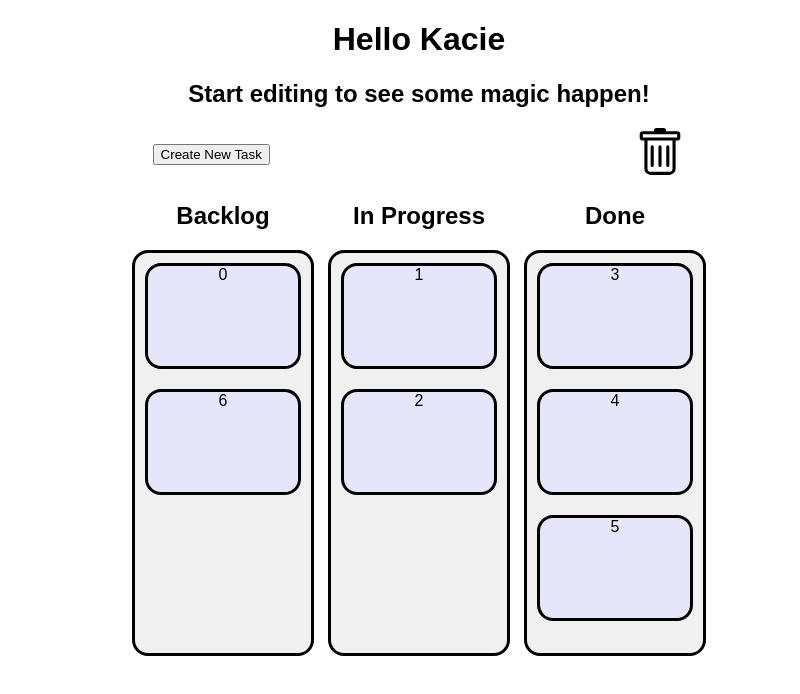
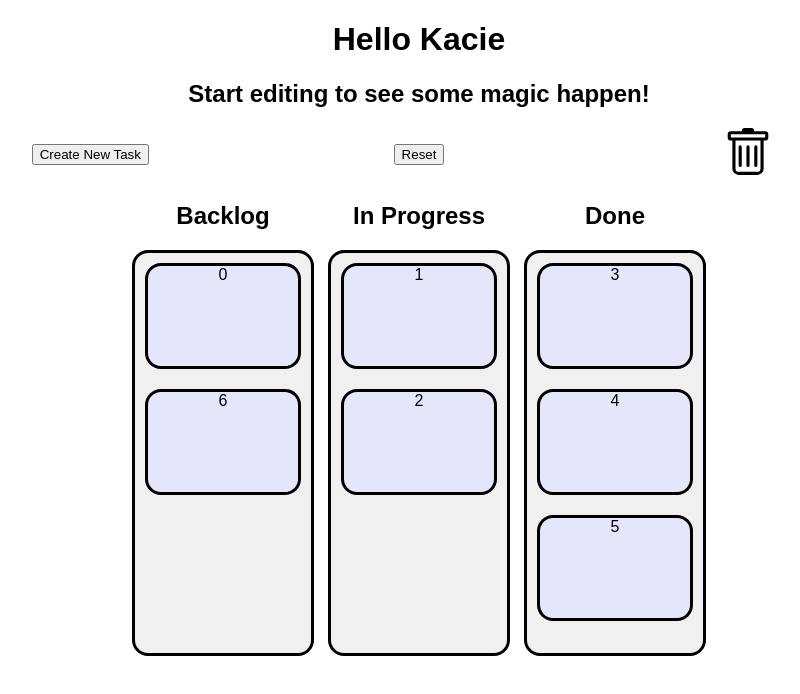
Before and after one commit to kacieb/jira-clone, a React (Create React App) app: page / in a window 1280 px wide. Shown: the top 694 px of the page, without its empty margins (221-1021 px from the left). Built offline with nearby package versions, Linux system fonts and the light colour scheme.

Commit message:
Add reset button to reset back to initial data

```diff
--- a/src/App.tsx
+++ b/src/App.tsx
@@ -6,20 +6,20 @@ import NewTaskModal from "./NewTaskModal";
 import Trash from "./Trash";
 import { Category, BoxData, APIS } from "./Types";
 
-/**
- * Data APIs at the moment
- */
+const initialData = [
+  { category: Category.Backlog, id: 0 },
+  { category: Category.InProgress, id: 1 },
+  { category: Category.InProgress, id: 2 },
+  { category: Category.Done, id: 3 },
+  { category: Category.Done, id: 4 },
+  { category: Category.Done, id: 5 },
+  { category: Category.Backlog, id: 6 }
+];
 
 export default function App() {
-  const [exampleData, setExampleData] = React.useState<Array<BoxData>>(() => [
-    { category: Category.Backlog, id: 0 },
-    { category: Category.InProgress, id: 1 },
-    { category: Category.InProgress, id: 2 },
-    { category: Category.Done, id: 3 },
-    { category: Category.Done, id: 4 },
-    { category: Category.Done, id: 5 },
-    { category: Category.Backlog, id: 6 }
-  ]);
+  const [exampleData, setExampleData] = React.useState<Array<BoxData>>(
+    () => initialData
+  );
 
   const lastID = React.useRef<number>(6);
 
@@ -31,6 +31,11 @@ export default function App() {
   const replaceField = (id: number, newField: BoxData) => {
     const newData = exampleData.map((u) => (u.id !== id ? u : newField));
     setExampleData(newData);
+  };
+
+  // private
+  const reset = () => {
+    setExampleData(initialData);
   };
 
   // TODO eventually make these APIs use a database. For now, just manage
@@ -77,6 +82,13 @@ export default function App() {
       <h2>Start editing to see some magic happen!</h2>
       <div className="flex-container-space-evenly">
         <NewTaskModal createTask={createTask} />
+        <button
+          onClick={() => {
+            reset();
+          }}
+        >
+          Reset
+        </button>
         <Trash deleteTask={deleteTask} activeTask={activeTask} />
       </div>
       <TaskDisplay
--- a/src/NewTaskModal.tsx
+++ b/src/NewTaskModal.tsx
@@ -22,7 +22,7 @@ export default function NewTaskModal(props: {
   };
 
   return (
-    <div>
+    <div className="flex-item">
       <button
         onClick={(e) => {
           setShowModal(true);
--- a/src/Trash.tsx
+++ b/src/Trash.tsx
@@ -48,7 +48,12 @@ export default function Trash(props: {
     setColor("black");
   };
   return (
-    <div onDragOver={onDragOver} onDragLeave={onDragLeave} onDrop={onDrop}>
+    <div
+      className="flex-item"
+      onDragOver={onDragOver}
+      onDragLeave={onDragLeave}
+      onDrop={onDrop}
+    >
       <ClosedTrashCan size={50} color={color} />
     </div>
   );
--- a/src/styles.css
+++ b/src/styles.css
@@ -40,6 +40,10 @@
   flex-wrap: wrap;
 }
 
+.flex-item {
+  flex: 1;
+}
+
 .flex-container {
   display: flex;
   flex-direction: row;
```
